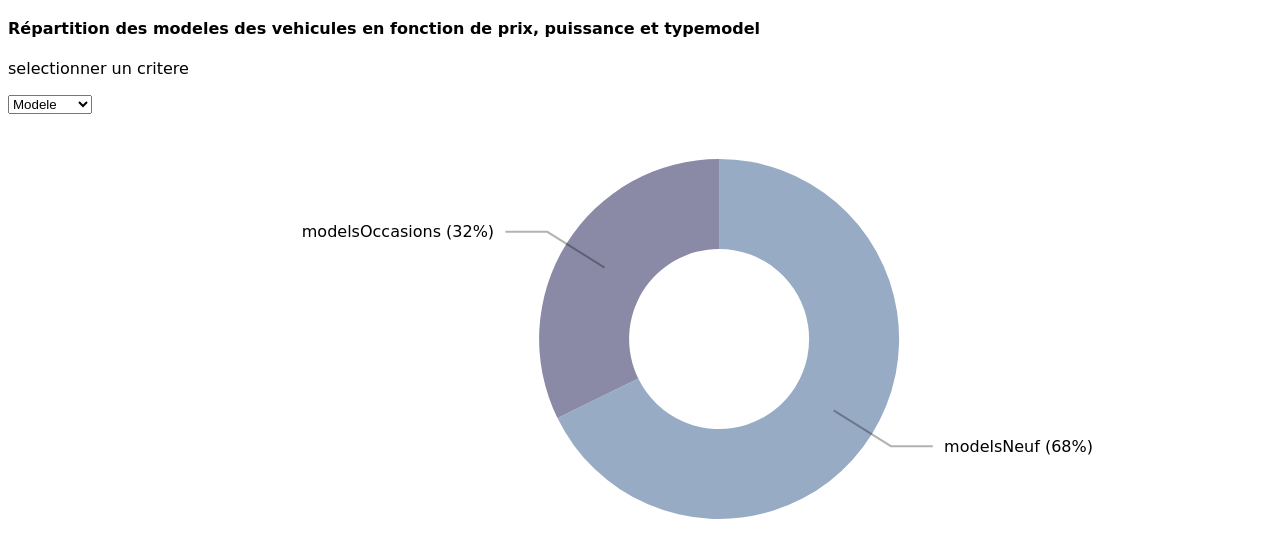
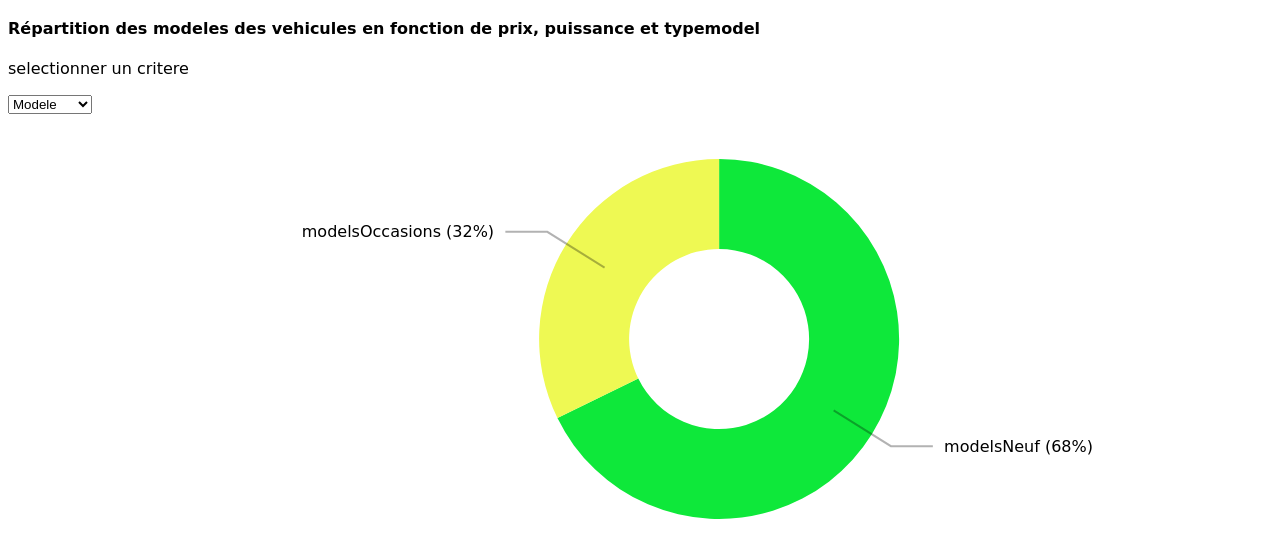
Before and after one commit to rashzongo/dataViz-maslow, a plain HTML site: page graph5/index.html in a window 1280 px wide. Shown: the part 137-694 px from the top of the page. Drawn offline with nearby package versions, Linux system fonts and the light colour scheme; files that its build step writes are made by us from their sources.

Commit message:
modif graphe 5

```diff
--- a/graph5/index.html
+++ b/graph5/index.html
@@ -256,7 +256,7 @@
             // Définition des labels
             color = d3.scale.ordinal()
                .domain(["modelsNeuf (" + per_Neuf + "%)", "modelsOccasions (" + per_Occ + "%)"])
-               .range(["#98abc5", "#8a89a6"]);
+               .range(["#0EE83A", "#EEF953"]);
             }
 
             /* -- prix des vehicules --*/
```
